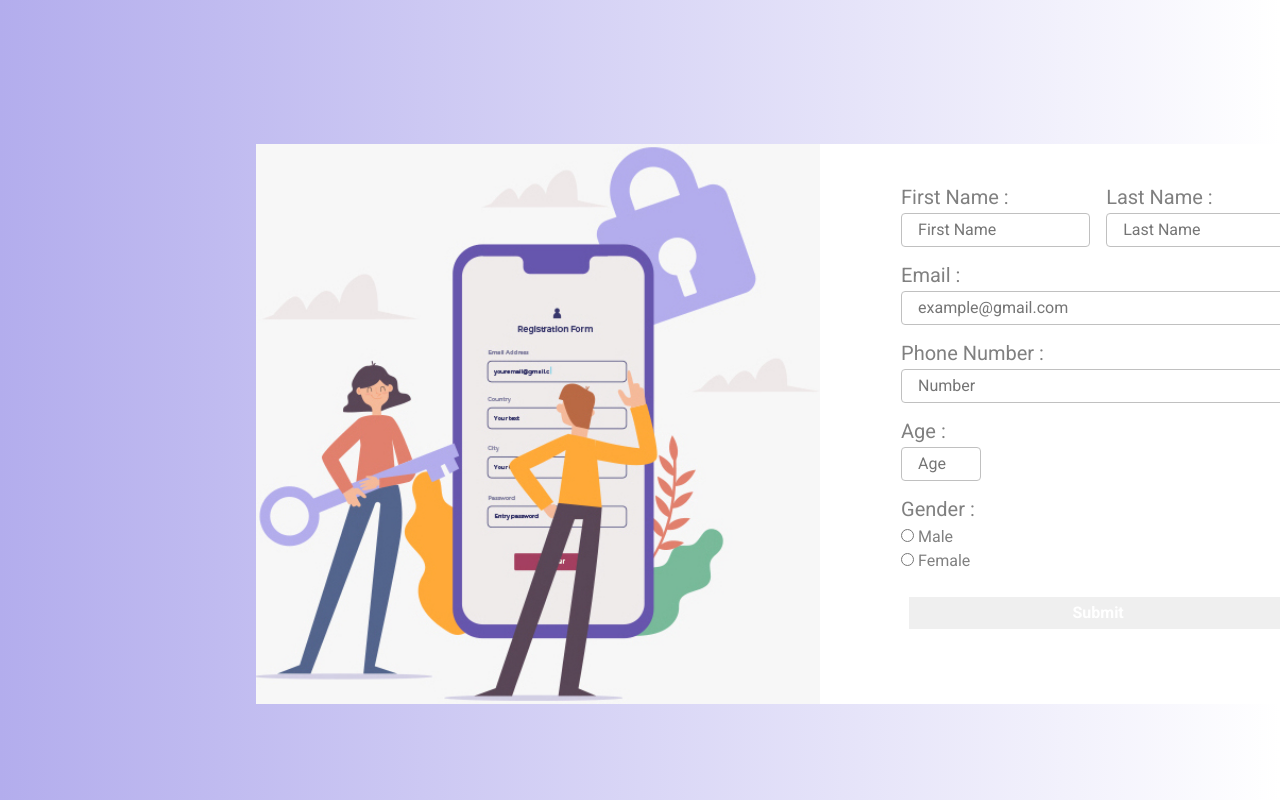
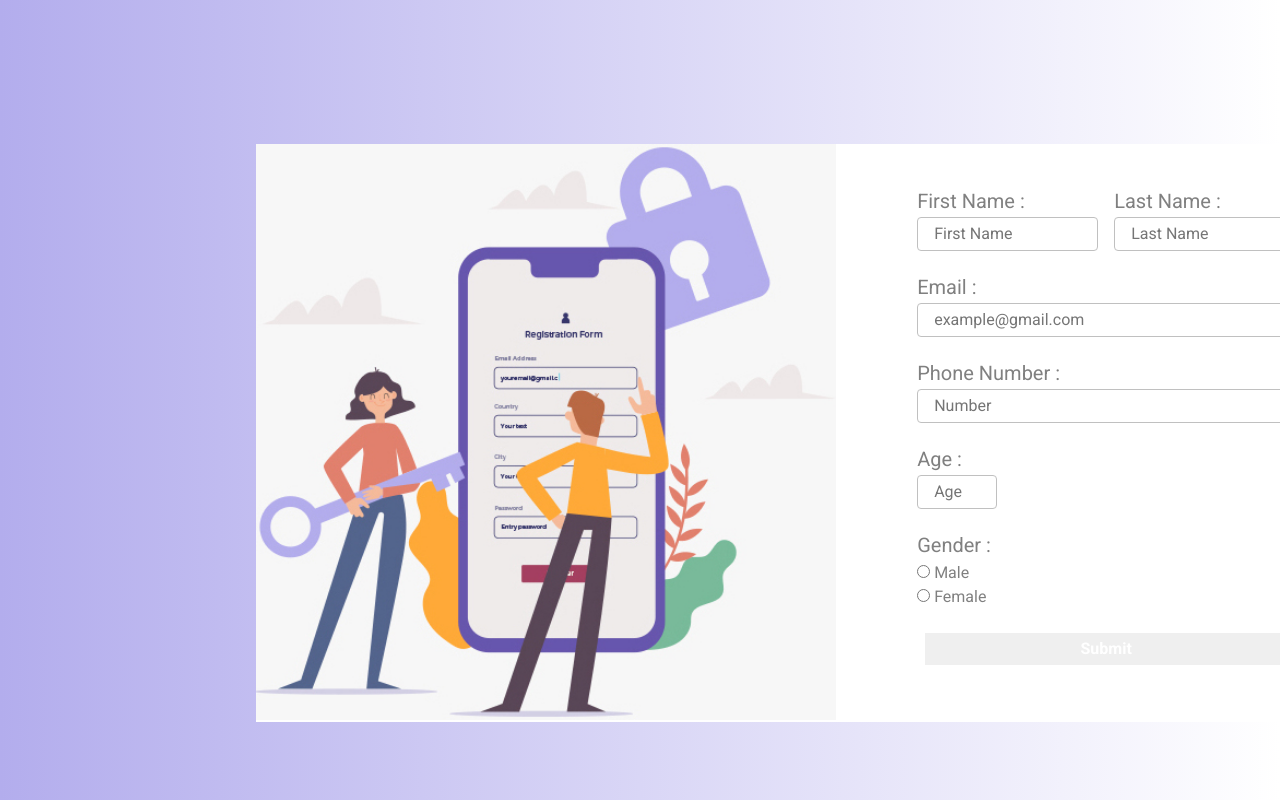
Before and after one commit to Arcgate-Khushi/Registration-Form, a plain HTML site: page index.html in a window 1280 px wide. Shown: the top 800 px of the page. Drawn offline with nearby package versions, Linux system fonts and the light colour scheme.

Commit message:
changes updated

```diff
--- a/index.html
+++ b/index.html
@@ -20,7 +20,7 @@
         </div>
         <form action="submit.html" name="myForm" method="post" id="form">
             <div class="form">
-                <div id="name" class="blanks">
+                <div id="name" class="blanks mt-1">
                     <div>
                         <h4 class="title mb-1">First Name :</h4>
                         <input type="text" placeholder="First Name" class="input p-3" name="fname" maxlength="15">
@@ -31,20 +31,20 @@
                     </div>
                 </div>
                 <div id="email" class="blanks">
-                    <h4 class="title mt-3 mb-1">Email :</h4>
+                    <h4 class="title mt-4 mb-1">Email :</h4>
                     <input type="text" placeholder="example@gmail.com" name="email" class="input p-3">
                 </div>
                 <div id="number" class="blanks">
-                    <h4 class="title mt-3 mb-1">Phone Number :</h4>
+                    <h4 class="title mt-4 mb-1">Phone Number :</h4>
                     <input type="text" placeholder="Number" name="number" id="number" class="input p-3">
                 </div>
                 <div class="selectors">
                     <div id="age" class="blanks">
-                        <h4 class="title mt-3 mb-1">Age :</h4>
+                        <h4 class="title mt-4 mb-1">Age :</h4>
                         <input type="number" placeholder="Age" name="age" class="input age p-3">
                     </div>
                     <div id="Gender" class="blanks">
-                        <h4 class="title mt-3 mb-1">Gender :</h4>
+                        <h4 class="title mt-4 mb-1">Gender :</h4>
                         <input type="radio" name="gender" id="male">
                         <label for="gender" class="genderTag">Male</label><br>
                         <input type="radio" name="gender" id="female">
--- a/style.css
+++ b/style.css
@@ -20,7 +20,7 @@ body {
 }
 
 img {
-    height: 35rem;
+    height: 36rem;
 }
 
 .title {
@@ -94,6 +94,7 @@ input::-webkit-inner-spin-button {
 @media screen and (max-width: 640px) {
     body {
     background-image: linear-gradient(#B3ADED, white);
+    overflow: hidden;
     }
 
     .image {
```
